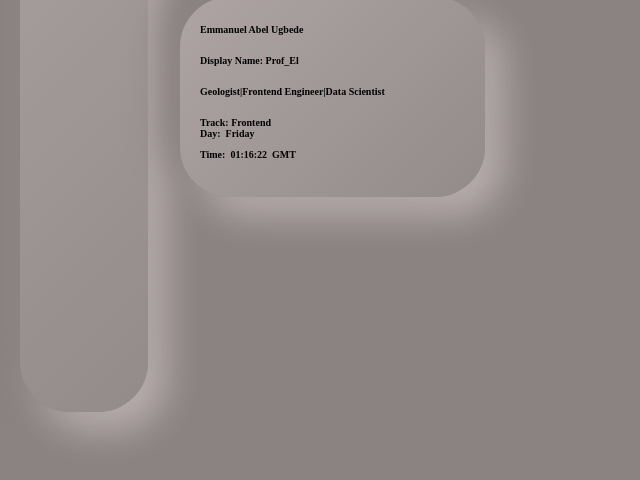
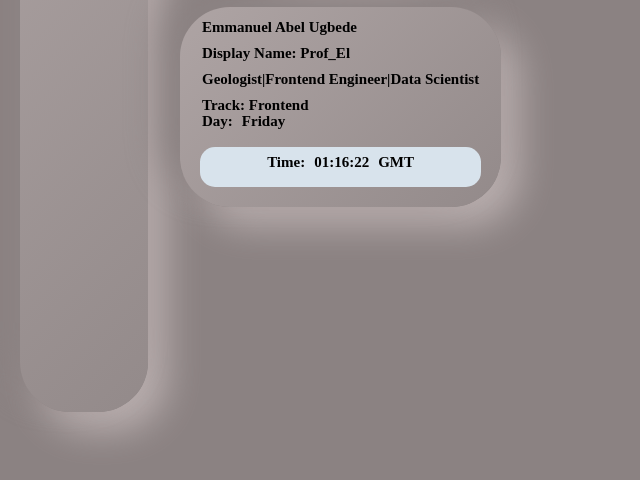
Before and after one commit to Prof-El/HNGx_Internship, a plain HTML site: page index.html in a window 1280 px wide. Shown: the part 348-828 px from the top of the page, without its empty margins (0-640 px from the left). Drawn offline with Linux system fonts and the light colour scheme.

Commit message:
Made some changes to the Css code

```diff
--- a/index.html
+++ b/index.html
@@ -44,13 +44,13 @@
         <h3>Geologist|Frontend Engineer|Data Scientist</h3>
         <h3 data-testid="myTrack">Track: Frontend</h3>
         <div class="day">
-            <h3>Day: </p>
-            <h3 data-testid="currentDayOfTheWeek" id="day"></p>
+            <h3>Day: </h3>
+            <h3 data-testid="currentDayOfTheWeek" id="day"></h3>
         </div>
         <div class="time">
-            <h3>Time: </p>
-            <h3 data-testid="currentUTCTime" class="t" id="timestamp"></p>
-            <h3 id="utc"></p>
+            <h3>Time: </h3>
+            <h3 data-testid="currentUTCTime" class="t" id="timestamp"></h3>
+            <h3 id="utc"></h3>
         </div>
        </div>
       </div>
--- a/style.css
+++ b/style.css
@@ -61,10 +61,12 @@ html {
 
   /* Profile */
 .my_info {
+    margin-top: 10px;
     display: flex;
     flex-direction: column;
     justify-content: center;
     padding: 20px;
+
     height: 200px;
     border-radius: 50px;
     background: linear-gradient(315deg, #938a8a, #aea4a4);
@@ -97,7 +99,7 @@ html {
     display: flex;
     flex-direction: row;
     height: 50px;
-    margin-top: -20px;
+    margin-top: -10px;
   }
 
   #day {
@@ -107,8 +109,12 @@ html {
   .time {
     display: flex;
     flex-direction: row;
-    height: 50px;
-    margin-top: -20px;
+    justify-content: center;
+    align-items: center;
+    height: 40px;
+    padding-top: 15px;
+    background-color: rgb(216, 227, 236);
+    border-radius: 15px;
 
   }
 
@@ -119,7 +125,9 @@ html {
 
   /* Default font size for larger devices */
 h3 {
-    font-size: 10px;
+    margin-top: -10px;
+    font-size: 15px;
+    padding: 2px;
   }
 
   /* Font size for small devices */
```
Also changed, not shown: first_project.html (deleted, +0 -61 lines).
